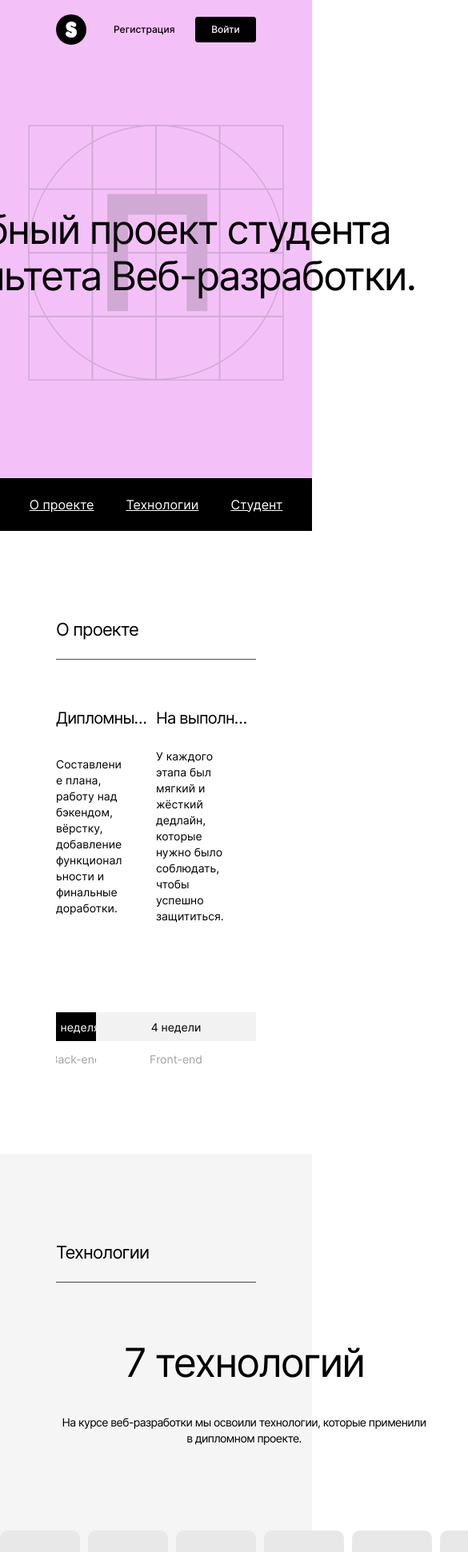
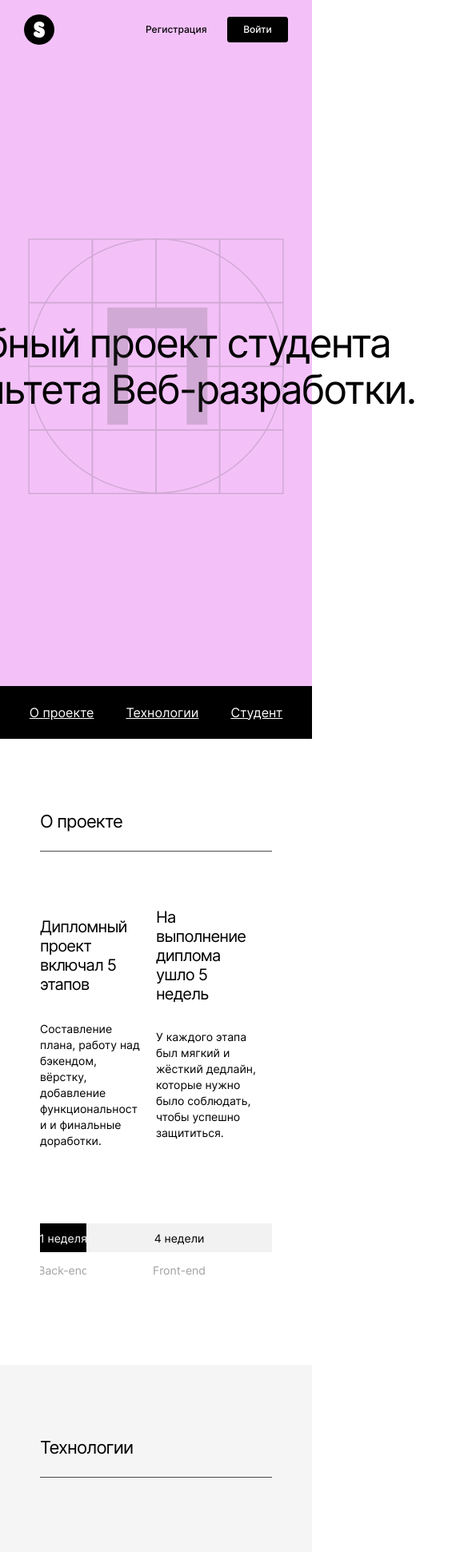
Before and after one commit to BobbyDorfman/movies-explorer-frontend, a React (Create React App) app: page / in a window 390 px wide. Shown: the top 1941 px of the page at 80% size, 585 px wide, since content can reach past the window. Built offline with nearby package versions, Linux system fonts and the light colour scheme.

Commit message:
feat: Сделать адаптивность под 768px

```diff
--- a/src/components/AboutMe/AboutMe.css
+++ b/src/components/AboutMe/AboutMe.css
@@ -107,3 +107,43 @@
   object-fit: cover;
   border-radius: 10px;
 }
+
+@media screen and (max-width: 768px) {
+  .about-me {
+    width: calc(100% - 100px);
+  }
+  .about-me__header {
+    margin: 90px auto 66px;
+  }
+  .about-me__text {
+    width: 364px;
+  }
+  .about-me__title {
+    font-weight: 400;
+    font-size: 40px;
+    line-height: 48px;
+  }
+  .about-me__subtitle {
+    font-size: 12px;
+    line-height: 18px;
+    margin: 16px 0 20px;
+  }
+  .about-me__descriptions {
+    font-weight: 400;
+    font-size: 12px;
+    margin: 0 0 87px 0;
+  }
+  .about-me__avatar {
+    width: 255px;
+    height: 307px;
+  }
+  .about-me__links {
+    margin: 0 0 90px 0;
+  }
+}
+
+@media screen and (max-width: 320px) {
+  .promo {
+    min-height: 784px;
+  }
+}
--- a/src/components/AboutProject/AboutProject.css
+++ b/src/components/AboutProject/AboutProject.css
@@ -141,3 +141,31 @@
   min-height: 17px;
   color: rgba(160, 160, 160, 1);
 }
+
+@media screen and (max-width: 768px) {
+  .about-project {
+    width: calc(100% - 100px);
+  }
+  .about-project__header {
+    margin: 90px auto 70px;
+  }
+  .about-project__title {
+    margin: auto 20px auto 0;
+    padding: 0;
+    white-space: normal;
+  }
+  .about-project__subtitle {
+    margin: auto 0;
+    padding-right: 20px;
+  }
+  .about-project__subtitles {
+    width: 100%;
+    margin: 22px auto 93px;
+  }
+}
+
+@media screen and (max-width: 320px) {
+  .promo {
+    min-height: 784px;
+  }
+}
--- a/src/components/App/App.css
+++ b/src/components/App/App.css
@@ -2,3 +2,15 @@
   width: 1280px;
   margin: 0 auto;
 }
+
+@media screen and (max-width: 768px) {
+  .app {
+    width: 768px;
+  }
+}
+
+@media screen and (max-width: 320px) {
+  .app {
+    width: 320px;
+  }
+}
--- a/src/components/Footer/Footer.css
+++ b/src/components/Footer/Footer.css
@@ -71,3 +71,15 @@
   opacity: 0.5;
   cursor: pointer;
 }
+
+@media screen and (max-width: 768px) {
+  .footer {
+    width: calc(100% - 100px);
+  }
+}
+
+@media screen and (max-width: 320px) {
+  .promo {
+    min-height: 784px;
+  }
+}
--- a/src/components/Header/Header.css
+++ b/src/components/Header/Header.css
@@ -159,3 +159,19 @@
   margin: 0;
   padding: 0;
 }
+
+@media screen and (max-width: 768px) {
+  .header__logo {
+    margin: 18px 0 18px 30px;
+  }
+
+  .header__nav {
+    margin: 18px 30px 18px 0;
+  }
+}
+
+@media screen and (max-width: 320px) {
+  .app {
+    width: 320px;
+  }
+}
--- a/src/components/Portfolio/Portfolio.css
+++ b/src/components/Portfolio/Portfolio.css
@@ -66,3 +66,22 @@
   margin: 0;
   padding: 0;
 }
+
+@media screen and (max-width: 768px) {
+  .portfolio {
+    width: calc(100% - 100px);
+  }
+  .portfolio__links {
+    margin: 0 auto 90px;
+  }
+  .portfolio__link {
+    font-size: 28px;
+    margin: 0 0 20px 0;
+  }
+}
+
+@media screen and (max-width: 320px) {
+  .promo {
+    min-height: 784px;
+  }
+}
--- a/src/components/Promo/Promo.css
+++ b/src/components/Promo/Promo.css
@@ -1,16 +1,9 @@
 .promo {
   display: block;
   position: relative;
-  /* display: flex;
-  flex-direction: column;
-  justify-content: center;
-  align-items: center; */
   width: 100%;
   min-height: 524px;
   background-color: rgba(243, 193, 248, 1);
-  /* background-image: url(../../images/pic__COLOR_landing-logo.png);
-  background-repeat: no-repeat;
-  background-position: center; */
   color: black;
   margin: 0 auto;
   padding: 0;
@@ -47,3 +40,21 @@
   margin: auto;
   padding: 0;
 }
+
+@media screen and (max-width: 768px) {
+  .promo {
+    min-height: 784px;
+  }
+  .promo__title {
+    top: 384px;
+  }
+  .promo__img {
+    top: 384px;
+  }
+}
+
+@media screen and (max-width: 320px) {
+  .promo {
+    min-height: 784px;
+  }
+}
--- a/src/components/Techs/Techs.css
+++ b/src/components/Techs/Techs.css
@@ -98,3 +98,30 @@
   opacity: 0.5;
   cursor: pointer;
 }
+
+
+@media screen and (max-width: 768px) {
+  .techs__header {
+    width: calc(100% - 100px);
+    margin: 90px auto 80px;
+  }
+  .techs__text_subtitle {
+    margin: 22px auto 83px;
+  }
+  .techs__visualizations {
+    width: calc(100% - 120px);
+    margin: 0 auto 90px;
+  }
+  .techs__visualizations_block {
+    width: 84px;
+    min-height: 57px;
+    font-size: 12px;
+    line-height: 15px;
+  }
+}
+
+@media screen and (max-width: 320px) {
+  .promo {
+    min-height: 784px;
+  }
+}
```
